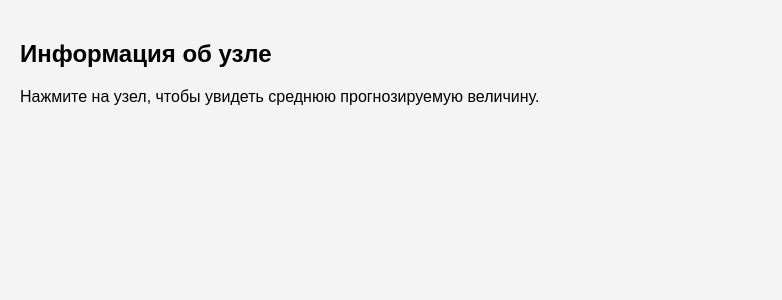
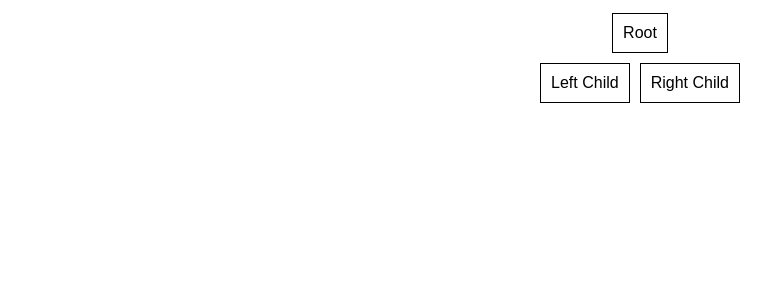
Before and after one commit to iuliivasilev/sys-ttf, a Flask app: page / in a window 1280 px wide. Shown: the top 300 px of the page, without its empty margins (0-782 px from the left). Run offline with Flask 2, Linux system fonts and the light colour scheme.

Commit message:
Prepared test version of viewer

```diff
--- a/Viewer/flask-decision-tree-app/app/models.py
+++ b/Viewer/flask-decision-tree-app/app/models.py
@@ -8,6 +8,18 @@ class DecisionNode:
 
     def __repr__(self):
         return f'<DecisionNode {self.name}: {self.average_prediction}>'
+
+    def to_dict(self):
+        node_dict = {
+            'id': self.id,
+            'name': self.name,
+            'average_prediction': self.average_prediction
+        }
+        if self.left_child:
+            node_dict['left_child'] = self.left_child.to_dict()
+        if self.right_child:
+            node_dict['right_child'] = self.right_child.to_dict()
+        return node_dict
 
 class DecisionTree:
     def __init__(self):
@@ -30,3 +42,6 @@ class DecisionTree:
         if left_result:
             return left_result
         return self._find_node(current_node.right_child, node_id)
+
+    def to_dict(self):
+        return self.root.to_dict()
--- a/Viewer/flask-decision-tree-app/app/routes.py
+++ b/Viewer/flask-decision-tree-app/app/routes.py
@@ -6,7 +6,9 @@ main = Blueprint('main', __name__)
 # Главный маршрут для отображения веб-страницы
 @main.route('/')
 def index():
-    return render_template('index.html')
+    tree = DecisionTree()  # Инициализируем дерево вручную
+    tree_dict = tree.to_dict()  # Преобразуем дерево в словарь для передачи в шаблон
+    return render_template('index.html', tree=tree_dict)
 
 # Маршрут для получения средней прогнозируемой величины в узле
 @main.route('/node/<int:node_id>')
--- a/Viewer/flask-decision-tree-app/app/static/css/styles.css
+++ b/Viewer/flask-decision-tree-app/app/static/css/styles.css
@@ -1,45 +1,21 @@
 body {
     font-family: Arial, sans-serif;
-    background-color: #f4f4f4;
-    margin: 0;
-    padding: 20px;
 }
 
-h1 {
-    text-align: center;
-    color: #333;
-}
-
-.tree {
+#tree-container {
     display: flex;
     flex-direction: column;
     align-items: center;
 }
 
 .node {
-    background-color: #fff;
-    border: 2px solid #007bff;
-    border-radius: 5px;
     padding: 10px;
-    margin: 10px;
+    margin: 5px;
+    border: 1px solid #000;
     cursor: pointer;
-    transition: background-color 0.3s;
 }
 
-.node:hover {
-    background-color: #e7f1ff;
+.children {
+    display: flex;
+    justify-content: center;
 }
-
-.arrow {
-    width: 2px;
-    height: 20px;
-    background-color: #007bff;
-    margin: 0 auto;
-}
-
-.average-prediction {
-    font-weight: bold;
-    color: #007bff;
-    text-align: center;
-    margin-top: 10px;
-}
--- a/Viewer/flask-decision-tree-app/app/templates/index.html
+++ b/Viewer/flask-decision-tree-app/app/templates/index.html
@@ -1,19 +1,61 @@
 <!DOCTYPE html>
-<html lang="ru">
+<html lang="en">
 <head>
     <meta charset="UTF-8">
     <meta name="viewport" content="width=device-width, initial-scale=1.0">
-    <title>Дерево решений</title>
+    <title>Decision Tree</title>
     <link rel="stylesheet" href="{{ url_for('static', filename='css/styles.css') }}">
-    <script src="{{ url_for('static', filename='js/scripts.js') }}" defer></script>
+    <script src="https://code.jquery.com/jquery-3.6.0.min.js"></script>
 </head>
 <body>
-    <div id="decision-tree">
-        <!-- Здесь будет отображаться дерево решений -->
-    </div>
-    <div id="node-info">
-        <h2>Информация об узле</h2>
-        <p id="average-prediction">Нажмите на узел, чтобы увидеть среднюю прогнозируемую величину.</p>
-    </div>
+    <div id="tree-container"></div>
+    <script>
+        $(document).ready(function() {
+            const treeData = {
+                id: 1,
+                name: 'Root',
+                average_prediction: 50.0,
+                left_child: {
+                    id: 2,
+                    name: 'Left Child',
+                    average_prediction: 30.0
+                },
+                right_child: {
+                    id: 3,
+                    name: 'Right Child',
+                    average_prediction: 70.0
+                }
+            };
+
+            function createNode(node) {
+                const nodeElement = $('<div>').addClass('node').text(node.name);
+                nodeElement.click(function() {
+                    $.get(`/node/${node.id}`, function(data) {
+                        alert(`Средний прогноз: ${data.prediction}`);
+                    });
+                });
+                return nodeElement;
+            }
+
+            function displayTree(node, container) {
+                const nodeElement = createNode(node);
+                container.append(nodeElement);
+                if (node.left_child || node.right_child) {
+                    const childrenContainer = $('<div>').addClass('children');
+                    if (node.left_child) {
+                        displayTree(node.left_child, childrenContainer);
+                    }
+                    if (node.right_child) {
+                        displayTree(node.right_child, childrenContainer);
+                    }
+                    container.append(childrenContainer);
+                }
+            }
+
+            // Отображаем дерево решений
+            const treeContainer = $('#tree-container');
+            displayTree(treeData, treeContainer);
+        });
+    </script>
 </body>
 </html>
```
